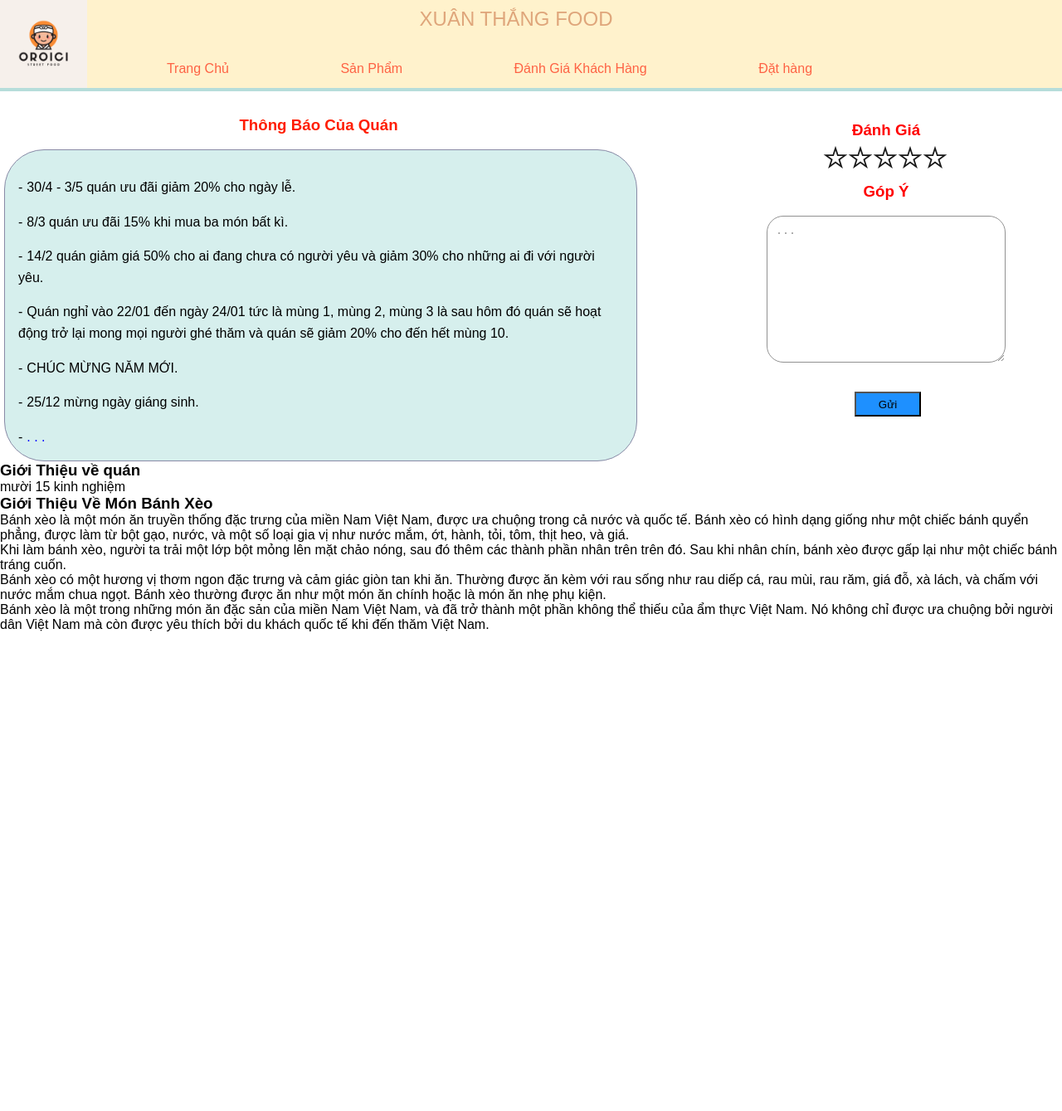
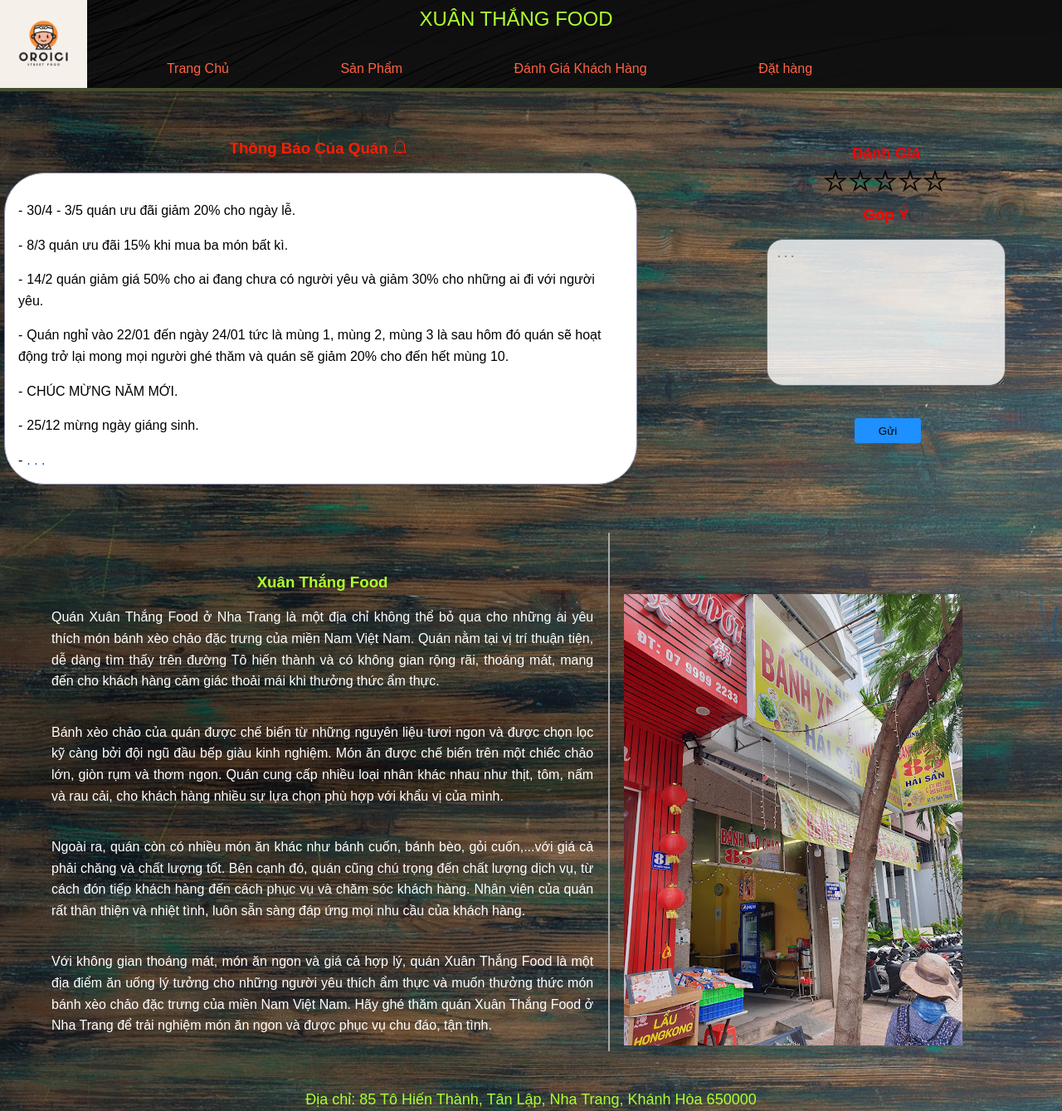
Before and after one commit to thang3457/Xuan_Thang_Food, a plain HTML site: page index.html in a window 1280 px wide. Shown: the top 1339 px of the page at 83% size. Before the commit the page ends 800 px from the top, so only its background shows below. Drawn offline with Linux system fonts and the light colour scheme.

Commit message:
12h01 06/04/23 commit

```diff
--- a/food/css/style.css
+++ b/food/css/style.css
@@ -12,12 +12,14 @@
 }
 /* header  */
 #header {
-  background-color: #fff2cc;
-  width: 100%;
+  background-image: url(/img/background_header_footer.png);
   height: 110px;
-  border-bottom: 4px solid #b6ddda;
+  border-bottom: 4px solid #464e2e;
+  background-size: 100% auto;
 }
-
+:root {
+  --logo-color: rgb(173, 255, 47);
+}
 #header .logo img {
   width: 105px;
   height: 106px;
@@ -31,7 +33,7 @@
   font-size: 24px;
   text-transform: uppercase;
   left: 39.5%;
-  color: #dfa67b;
+  color: var(--logo-color);
   display: inline-block;
 }
 
@@ -60,14 +62,20 @@
 
 /* content */
 
-/* #content {
+#content {
+  background-image: url(/img/background_main.jpg);
+  background-position: top center;
+  background-size: 100% auto;
+  background-repeat: repeat-y;
+}
 
-} */
-
+#Noti_Eva {
+  padding-top: 28px;
+}
 /*Notification */
 #Notification {
   width: 60%;
-  display: inline-block ;
+  display: inline-block;
 }
 
 #Notification h3 {
@@ -82,9 +90,9 @@
   border-radius: 48px;
   padding: 16px;
   margin-left: 5px;
-  background-color: #d6efed;
+  background-color: white;
   line-height: 1.6;
-
+  margin-bottom: 58px;
 }
 
 #Notification ul li:before {
@@ -92,7 +100,7 @@
   margin-right: 5px;
 }
 #Notification a {
- color:blue;
+  color: #1746a2;
   text-decoration: none;
 }
 #Notification li {
@@ -121,8 +129,6 @@ color: red;
   font-size: 30px;
   list-style: none;
   opacity: 0.9;
-
-
 }
 
 #Evaluate .Feedback h3 {
@@ -130,16 +136,14 @@ color: red;
 }
 
 #Evaluate li:hover {
-  color: #FFFF00;
+  color: #ffff00;
   cursor: pointer;
 }
 #Evaluate .Feedback {
   margin-top: 52px;
-
 }
 #Evaluate .rating li:hover ~ li .ti-star {
-  color: #FFFF00;
-
+  color: #ffff00;
 }
 
 #Evaluate .Feedback textarea {
@@ -154,9 +158,68 @@ color: red;
 #Evaluate .send {
   position: absolute;
   right: 170px;
-top: 59%;
+  top: 63%;
   width: 80px;
   height: 30px;
+  border-radius: 3px;
+  border: none;
   background-color: dodgerblue;
+}
 
+#content #container {
+  display: inline-block;
 }
+
+#container .shop {
+  width: 54%;
+  border-right: 2px solid #a9a9a9;
+  margin-left: 44px;
+  display: inline-block;
+}
+
+#container .shop h3 {
+  margin-top: 49px;
+  text-align: center;
+  color: var(--logo-color);
+}
+
+#container .introduce {
+  line-height: 1.6;
+  padding: 18px;
+  font-size: 16px;
+  text-align: justify;
+  color: white;
+}
+
+#container .shop_img {
+  float: right;
+}
+
+#container .shop_img img {
+  margin-top: 74px;
+  max-width: 100%;
+  margin-right: 120px;
+  height: auto;
+}
+.map {
+  text-align: center;
+  padding: 48px 0;
+}
+
+.map p {
+  font-size: 18px;
+  color: greenyellow;
+}
+.map .addres {
+  width: 65%;
+  height: auto;
+  display: inline-block;
+  margin-top: 16px;
+}
+
+#footer {
+  background-image: url(/img/background_header_footer.png);
+  height: 110px;
+  opacity: 0.9;
+  background-size: 100% auto;
+}
--- a/index.html
+++ b/index.html
@@ -7,7 +7,7 @@
     <title>Xuân Thắng Food - Bánh Xèo chảo</title>
     <link rel="stylesheet" href="./food/css/style.css"/>
     <link rel="stylesheet" href="./font/themify-icons/themify-icons.css">
-    <link rel="stylesheet" href="./html/">
+    <link rel="stylesheet" href="./html">
   </head>
   <body>
     <div id="main">
@@ -32,7 +32,7 @@
         <!-- phần đầu notification -->
         <div id="Noti_Eva">
         <div id="Notification">
-          <h3>Thông Báo Của Quán </h3>
+          <h3>Thông Báo Của Quán <i class="ti-bell"></i> </h3>
             <br>
           <ul>
             <li>30/4 - 3/5 quán ưu đãi giảm 20% cho ngày lễ.</li>
@@ -65,6 +65,8 @@
           </ul>
 
           </div>
+
+
           <!-- phần đầu Feedback -->
           <div class="Feedback">
             <h3>Góp Ý</h3>
@@ -74,7 +76,7 @@
               <button type="submit" class="send">Gửi</button>
             </form>
 
-            <!-- phần cuối Feedback -->
+
           </div>
 
           <!-- phần cuối Evaluate -->
@@ -85,31 +87,42 @@
         <!-- phần đầu introduce -->
         <div id="container">
           <div class="shop">
-            <h3>Giới Thiệu về quán</h3>
-            <p>mười 15 kinh nghiệm</p>
+            <h3>Xuân Thắng Food</h3>
+              <div class="introduce">Quán Xuân Thắng Food ở Nha Trang là một địa chỉ không thể bỏ qua cho những ai yêu thích món bánh xèo chảo đặc trưng của miền Nam Việt Nam. Quán nằm tại vị trí thuận tiện, dễ dàng tìm thấy trên đường Tô hiến thành và có không gian rộng rãi, thoáng mát, mang đến cho khách hàng cảm giác thoải mái khi thưởng thức ẩm thực.</div>
+              <div class="introduce">Bánh xèo chảo của quán được chế biến từ những nguyên liệu tươi ngon và được chọn lọc kỹ càng bởi đội ngũ đầu bếp giàu kinh nghiệm. Món ăn được chế biến trên một chiếc chảo lớn, giòn rụm và thơm ngon. Quán cung cấp nhiều loại nhân khác nhau như thịt, tôm, nấm và rau cải, cho khách hàng nhiều sự lựa chọn phù hợp với khẩu vị của mình.</div>
+              <div class="introduce">Ngoài ra, quán còn có nhiều món ăn khác như bánh cuốn, bánh bèo, gỏi cuốn,...với giá cả phải chăng và chất lượng tốt. Bên cạnh đó, quán cũng chú trọng đến chất lượng dịch vụ, từ cách đón tiếp khách hàng đến cách phục vụ và chăm sóc khách hàng. Nhân viên của quán rất thân thiện và nhiệt tình, luôn sẵn sàng đáp ứng mọi nhu cầu của khách hàng.</div>
+              <div class="introduce">Với không gian thoáng mát, món ăn ngon và giá cả hợp lý, quán Xuân Thắng Food là một địa điểm ăn uống lý tưởng cho những người yêu thích ẩm thực và muốn thưởng thức món bánh xèo chảo đặc trưng của miền Nam Việt Nam. Hãy ghé thăm quán Xuân Thắng Food ở Nha Trang để trải nghiệm món ăn ngon và được phục vụ chu đáo, tận tình.</div>
+
+
+
+
           </div>
 
-          <!-- phần đầu product -->
-          <div id="product">
-            <h3>Giới Thiệu Về Món Bánh Xèo</h3>
-            <p>Bánh xèo là một món ăn truyền thống đặc trưng của miền Nam Việt Nam, được ưa chuộng trong cả nước và quốc tế. Bánh xèo có hình dạng giống như một chiếc bánh quyển phẳng, được làm từ bột gạo, nước, và một số loại gia vị như nước mắm, ớt, hành, tỏi, tôm, thịt heo, và giá.</br>
+          <div class="shop_img">
+            <img src="./img/shop.jpg" alt="">
 
-              Khi làm bánh xèo, người ta trải một lớp bột mỏng lên mặt chảo nóng, sau đó thêm các thành phần nhân trên trên đó. Sau khi nhân chín, bánh xèo được gấp lại như một chiếc bánh tráng cuốn.</br>
-
-              Bánh xèo có một hương vị thơm ngon đặc trưng và cảm giác giòn tan khi ăn. Thường được ăn kèm với rau sống như rau diếp cá, rau mùi, rau răm, giá đỗ, xà lách, và chấm với nước mắm chua ngọt. Bánh xèo thường được ăn như một món ăn chính hoặc là món ăn nhẹ phụ kiện.</br>
-
-              Bánh xèo là một trong những món ăn đặc sản của miền Nam Việt Nam, và đã trở thành một phần không thể thiếu của ẩm thực Việt Nam. Nó không chỉ được ưa chuộng bởi người dân Việt Nam mà còn được yêu thích bởi du khách quốc tế khi đến thăm Việt Nam.</div>
-         </p>
-
-            <!-- phần cuối product -->
           </div>
 
-          <!-- phần cuối introduce -->
+          </div>
+
+          <div class="map">
+            <p>Địa chỉ:
+              85 Tô Hiến Thành, Tân Lập, Nha Trang, Khánh Hòa 650000</p>
+            <a href="https://www.google.com/maps/place/B%C3%A1nh+x%C3%A8o+ch%E1%BA%A3o+85+Nha+Trang/@12.2385599,109.1902527,17z/data=!3m1!4b1!4m6!3m5!1s0x317067dfc917351f:0xcec05d3271c060c3!8m2!3d12.2385599!4d109.1924414!16s%2Fg%2F11m_f_9w26">
+              <img class="addres" src="./img/map.png" alt=""></a>
+
+          </div>
+
         </div>
-        <div class="clear"></div>
+
+     <!--  </div> -->
+
+      <div id="footer">
+          <div class="mxh">
+            <a href="#"><i class="ti-facebook"></i></a>
+          </div>
+
       </div>
-
-      <div id="footer"></div>
     </div>
   </body>
 </html>
```
Also changed, not shown: img/background_header_footer.png (added), img/background_main.jpg (added), img/map.png (added), img/shop.jpg (added). Lines whose indentation alone changed are shown as unchanged.
